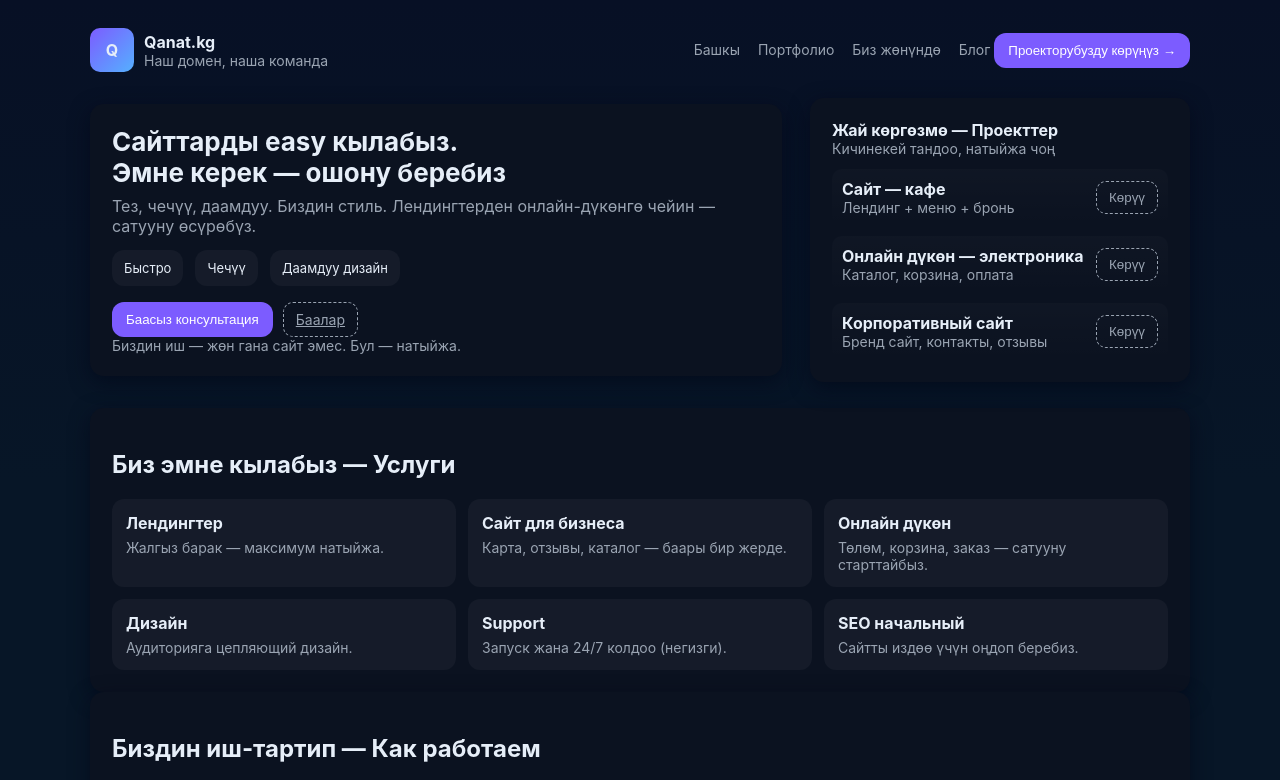
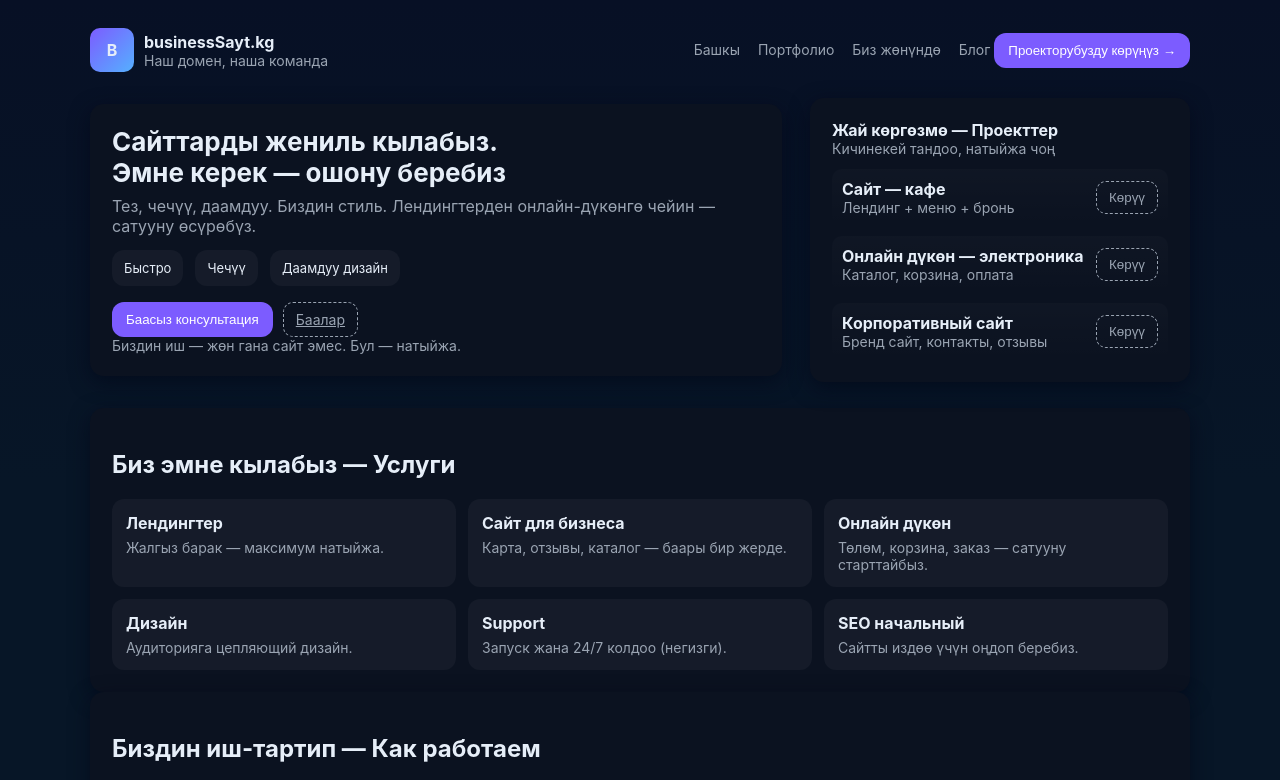
Before and after one commit to ady1bekov994-sys/Qanat.kg, a website: page =0=0=0=/index.html in a window 1280 px wide. Shown: the top 780 px of the page. Drawn offline with Linux system fonts and the light colour scheme.

Commit message:
Update index.html

```diff
--- a/=0=0=0=/index.html
+++ b/=0=0=0=/index.html
@@ -4,7 +4,7 @@
 <head>
   <meta charset="utf-8" />
   <meta name="viewport" content="width=device-width,initial-scale=1" />
-  <title>Qanat.kg — Сайттарды easy кылабыз</title>
+  <title>Qanat.kg — Сайттарды жениль кылабыз</title>
   <meta name="description" content="Bizning.kg — Лендингтер, сайттар, онлайн дүкөн. Эмне керек — ошону беребиз." />
   <link rel="stylesheet" href="styles.css">
 </head>
@@ -12,9 +12,9 @@
   <div class="wrap">
     <header>
       <div class="logo">
-        <div class="mark">Q</div>
+        <div class="mark">B</div>
         <div>
-          <div class="brand">Qanat.kg</div>
+          <div class="brand">businessSayt.kg</div>
           <div class="muted small">Наш домен, наша команда</div>
         </div>
       </div>
@@ -30,7 +30,7 @@
     <main>
       <section class="hero">
         <div class="card">
-          <h1>Сайттарды easy кылабыз. <br><span class="accent">Эмне керек — ошону беребиз</span></h1>
+          <h1>Сайттарды жениль кылабыз. <br><span class="accent">Эмне керек — ошону беребиз</span></h1>
           <p class="lead">Тез, чечүү, даамдуу. Биздин стиль. Лендингтерден онлайн-дүкөнгө чейин — сатууну өсүрөбүз.</p>
 
           <div class="features">
@@ -122,4 +122,5 @@
 
   <script src="script.js"></script>
 </body>
+
 </html>
```
